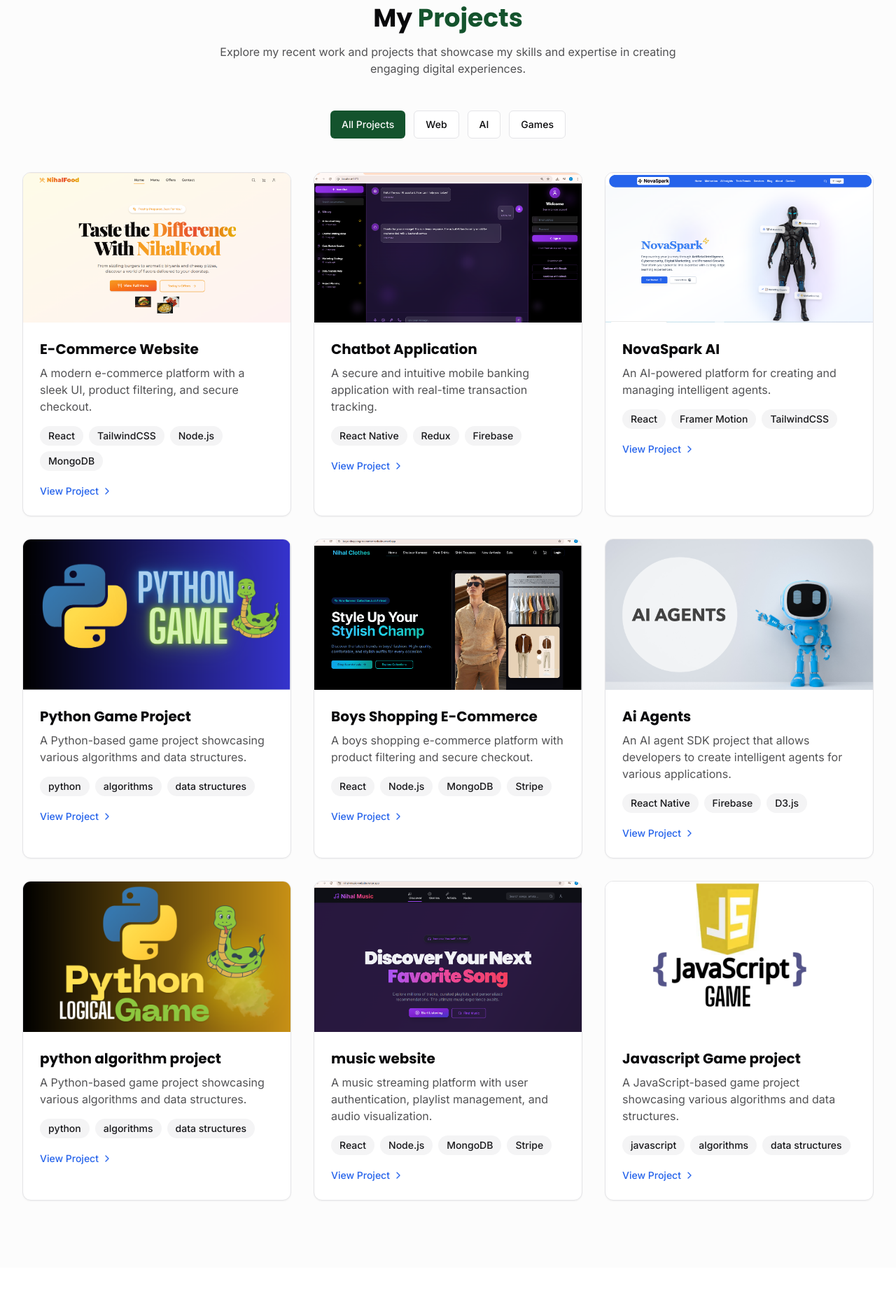
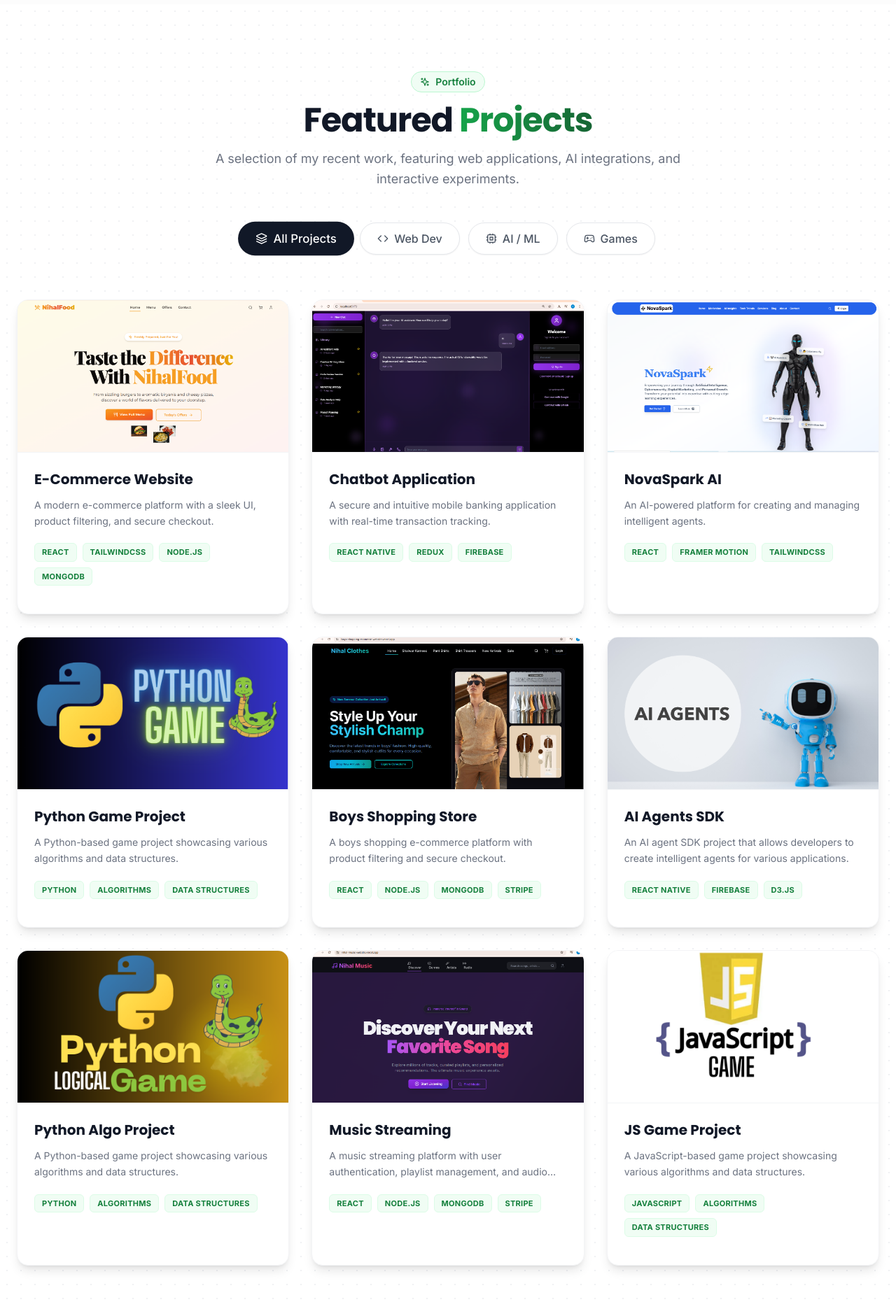
Before and after one commit to nihalraza369/My-Portfolio, a React (Vite) app: page / in a window 1280 px wide. Shown: the part 2080-3951 px from the top of the page at 70% size. Built offline with nearby package versions, Linux system fonts and the light colour scheme.

Commit message:
project update

```diff
--- a/src/components/Projects.jsx
+++ b/src/components/Projects.jsx
@@ -1,7 +1,6 @@
-
 import React, { useState } from 'react';
-import { motion } from 'framer-motion';
-import { ExternalLink, Github, ChevronRight } from 'lucide-react';
+import { motion, AnimatePresence } from 'framer-motion';
+import { ExternalLink, Github, ChevronRight, Layers, Code, Cpu, Gamepad2, Sparkles, FolderGit2 } from 'lucide-react';
 import { Button } from '@/components/ui/button';
 
 const Projects = () => {
@@ -44,13 +43,13 @@ const Projects = () => {
       description: 'A Python-based game project showcasing various algorithms and data structures.',
       image: '/python-games.png',
       category: 'games',
-      technologies: ['python','algorithms', 'data structures'],
+      technologies: ['Python','Algorithms', 'Data Structures'],
       liveLink: 'https://github.com/nihalraza369/Python-Projects',
       githubLink: 'https://github.com/nihalraza369/Python-Projects',
     },
     {
       id: 5,
-      title: 'Boys Shopping E-Commerce',
+      title: 'Boys Shopping Store',
       description: 'A boys shopping e-commerce platform with product filtering and secure checkout.',
       image: '/ecommerse.png',
       category: 'web',
@@ -60,7 +59,7 @@ const Projects = () => {
     },
     {
       id: 6,
-      title: 'Ai Agents',
+      title: 'AI Agents SDK',
       description: 'An AI agent SDK project that allows developers to create intelligent agents for various applications.',
       image: '/Agent.png',
       category: 'ai',
@@ -70,17 +69,17 @@ const Projects = () => {
     },
      {
       id: 7,
-      title: 'python algorithm project',
+      title: 'Python Algo Project',
       description: 'A Python-based game project showcasing various algorithms and data structures.',
       image: '/python-logical-game.png',
       category: 'games',
-      technologies: ['python','algorithms', 'data structures'],
+      technologies: ['Python','Algorithms', 'Data Structures'],
       liveLink: 'https://github.com/nihalraza369/Python-Game-project-',
       githubLink: 'https://github.com/nihalraza369/Python-Game-project-',
     },
     {
       id: 8,
-      title: 'music website',
+      title: 'Music Streaming',
       description: 'A music streaming platform with user authentication, playlist management, and audio visualization.',
       image: '/music.png',
       category: 'web',
@@ -90,109 +89,176 @@ const Projects = () => {
     },
     {
       id: 9,
-      title: 'Javascript Game project',
+      title: 'JS Game Project',
       description: 'A JavaScript-based game project showcasing various algorithms and data structures.',
-      image: '\js-game.png',
+      image: '/js-game.png',
       category: 'games',
-      technologies: ['javascript','algorithms', 'data structures'],
+      technologies: ['JavaScript','Algorithms', 'Data Structures'],
       liveLink: 'https://github.com/nihalraza369/Js-Game-project',
       githubLink: 'https://github.com/nihalraza369/Js-Game-project',
     },
   ];
 
   const filters = [
-    { id: 'all', name: 'All Projects' },
-    { id: 'web', name: 'Web' },
-    { id: 'ai', name: 'AI' },
-    { id: 'games', name: 'Games' },
+    { id: 'all', name: 'All Projects', icon: Layers },
+    { id: 'web', name: 'Web Dev', icon: Code },
+    { id: 'ai', name: 'AI / ML', icon: Cpu },
+    { id: 'games', name: 'Games', icon: Gamepad2 },
   ];
 
   const filteredProjects = activeFilter === 'all'
     ? projects
     : projects.filter(project => project.category === activeFilter);
 
-  const fadeInUp = {
-    hidden: { opacity: 0, y: 20 },
-    visible: { opacity: 1, y: 0 }
-  };
+  return (
+    <section className="relative bg-white py-24 overflow-hidden" id="projects">
 
-  return (
-    <div className="container-custom">
+      {/* === BACKGROUND DECORATION (Light Theme) === */}
+      <div className="absolute inset-0 bg-[radial-gradient(#e5e7eb_1px,transparent_1px)] [background-size:20px_20px] opacity-60 pointer-events-none"></div>
+
+      <div className="absolute top-0 right-0 w-[500px] h-[500px] bg-green-100/60 rounded-full blur-[100px] opacity-60 pointer-events-none -z-10"></div>
+      <div className="absolute bottom-0 left-0 w-[500px] h-[500px] bg-blue-100/40 rounded-full blur-[100px] opacity-60 pointer-events-none -z-10"></div>
+
+      <div className="container mx-auto px-6 relative z-10">
+
+        {/* === HEADER === */}
         <motion.div
-        initial="hidden"
-        whileInView="visible"
-        viewport={{ once: true, margin: "-100px" }}
-        transition={{ duration: 0.5 }}
-        variants={fadeInUp}
+          initial={{ opacity: 0, y: -20 }}
+          whileInView={{ opacity: 1, y: 0 }}
+          viewport={{ once: true }}
           className="text-center mb-12"
         >
-        <h2 className="text-3xl md:text-4xl font-bold mb-4">My <span className="text-green-900">Projects</span></h2>
-        <p className="text-foreground/70 max-w-2xl mx-auto">Explore my recent work and projects that showcase my skills and expertise in creating engaging digital experiences.</p>
+          <div className="inline-flex items-center gap-2 px-3 py-1 rounded-full bg-green-50 border border-green-200 text-green-700 text-sm font-semibold mb-4">
+            <Sparkles size={14} />
+            <span>Portfolio</span>
+          </div>
+          <h2 className="text-4xl md:text-5xl font-extrabold text-gray-900 mb-4 tracking-tight">
+            Featured <span className="text-transparent bg-clip-text bg-gradient-to-r from-green-600 to-green-800">Projects</span>
+          </h2>
+          <p className="text-gray-500 max-w-2xl mx-auto text-lg leading-relaxed">
+            A selection of my recent work, featuring web applications, AI integrations, and interactive experiments.
+          </p>
         </motion.div>
 
+        {/* === FILTER BUTTONS === */}
         <motion.div
-        initial="hidden"
-        whileInView="visible"
-        viewport={{ once: true, margin: "-100px" }}
-        transition={{ duration: 0.5, delay: 0.2 }}
-        variants={fadeInUp}
-        className="flex flex-wrap justify-center gap-3 mb-12"
+          initial={{ opacity: 0, y: 20 }}
+          whileInView={{ opacity: 1, y: 0 }}
+          viewport={{ once: true }}
+          className="flex flex-wrap justify-center gap-3 mb-16"
         >
           {filters.map((filter) => (
-          <Button
+            <button
               key={filter.id}
-            variant={activeFilter === filter.id ? "default" : "outline"}
               onClick={() => setActiveFilter(filter.id)}
-            className={activeFilter === filter.id ? "bg-green-900 hover:bg-green-800" : ""}
+              className={`
+                px-6 py-2.5 rounded-full flex items-center gap-2 font-medium transition-all duration-300 shadow-sm
+                ${activeFilter === filter.id
+                  ? 'bg-gray-900 text-white shadow-lg scale-105'
+                  : 'bg-white text-gray-600 border border-gray-200 hover:bg-gray-50 hover:border-gray-300'}
+              `}
             >
+              <filter.icon size={16} />
               {filter.name}
-          </Button>
+            </button>
           ))}
         </motion.div>
 
-      <div className="grid md:grid-cols-2 lg:grid-cols-3 gap-8">
-        {filteredProjects.map((project, index) => (
+        {/* === PROJECTS GRID === */}
+        <motion.div
+          layout
+          className="grid md:grid-cols-2 lg:grid-cols-3 gap-8"
+        >
+          <AnimatePresence mode='popLayout'>
+            {filteredProjects.map((project) => (
               <motion.div
                 key={project.id}
-            initial="hidden"
-            whileInView="visible"
-            viewport={{ once: true, margin: "-50px" }}
-            transition={{ duration: 0.5, delay: index * 0.1 }}
-            variants={fadeInUp}
-            className="project-card group"
+                layout
+                initial={{ opacity: 0, scale: 0.9 }}
+                animate={{ opacity: 1, scale: 1 }}
+                exit={{ opacity: 0, scale: 0.9 }}
+                transition={{ duration: 0.3 }}
+                className="group relative bg-white rounded-2xl overflow-hidden border border-gray-100 shadow-lg hover:shadow-xl hover:-translate-y-2 transition-all duration-300"
               >
-            <div className="relative overflow-hidden aspect-video">
-              <img  alt={`Screenshot of ${project.title} project`} className="w-full h-full object-cover transition-transform duration-500 group-hover:scale-105" src={project.image} />
-              <div className="absolute inset-0 bg-gradient-to-t from-black/70 to-transparent opacity-0 group-hover:opacity-100 transition-opacity duration-300 flex items-end justify-between p-4">
-                <div className="flex space-x-3">
-                  <a href={project.githubLink} target="_blank" rel="noopener noreferrer" className="bg-background/20 backdrop-blur-sm p-2 rounded-full hover:bg-background/40 transition-colors">
-                    <Github size={18} className="text-white" />
+
+                {/* Image Section */}
+                <div className="relative overflow-hidden aspect-video border-b border-gray-100">
+                  <img
+                    src={project.image}
+                    alt={project.title}
+                    className="w-full h-full object-cover transition-transform duration-700 group-hover:scale-105"
+                    onError={(e) => {
+                      e.target.src = "https://images.unsplash.com/photo-1498050108023-c5249f4df085?q=80&w=1000&auto=format&fit=crop"
+                    }}
+                  />
+
+                  {/* Overlay with Buttons */}
+                  <div className="absolute inset-0 bg-black/40 opacity-0 group-hover:opacity-100 transition-opacity duration-300 flex items-center justify-center gap-4 backdrop-blur-[2px]">
+                    <a
+                      href={project.githubLink}
+                      target="_blank"
+                      rel="noopener noreferrer"
+                      className="flex items-center gap-2 px-5 py-2.5 bg-white text-gray-900 rounded-full font-bold hover:bg-green-500 hover:text-white transition-all transform hover:scale-105 shadow-xl"
+                    >
+                      <Github size={18} /> Code
                     </a>
-                  <a href={project.liveLink} target="_blank" rel="noopener noreferrer" className="bg-background/20 backdrop-blur-sm p-2 rounded-full hover:bg-background/40 transition-colors">
-                    <ExternalLink size={18} className="text-white" />
+                    <a
+                      href={project.liveLink}
+                      target="_blank"
+                      rel="noopener noreferrer"
+                      className="flex items-center gap-2 px-5 py-2.5 bg-gray-900 text-white rounded-full font-bold hover:bg-green-600 transition-all transform hover:scale-105 shadow-xl"
+                    >
+                      <ExternalLink size={18} /> Demo
                     </a>
                   </div>
                 </div>
+
+                {/* Content Section */}
+                <div className="p-6">
+                  <div className="flex justify-between items-start mb-3">
+                     <h3 className="text-xl font-bold text-gray-900 group-hover:text-green-700 transition-colors">{project.title}</h3>
                   </div>
 
-            <div className="p-6">
-              <h3 className="text-xl font-bold mb-2">{project.title}</h3>
-              <p className="text-foreground/70 mb-4">{project.description}</p>
+                  <p className="text-gray-500 text-sm mb-5 line-clamp-2 leading-relaxed">{project.description}</p>
 
+                  {/* Tech Stack Pills (Light Theme) */}
                   <div className="flex flex-wrap gap-2 mb-4">
-                {project.technologies.map((tech, i) => (
-                  <span key={i} className="skill-tag">{tech}</span>
+                    {project.technologies.slice(0, 4).map((tech, i) => (
+                      <span
+                        key={i}
+                        className="px-2.5 py-1 text-[11px] uppercase font-bold tracking-wide rounded-md bg-green-50 text-green-700 border border-green-100 group-hover:bg-green-100 transition-colors"
+                      >
+                        {tech}
+                      </span>
                     ))}
                   </div>
 
-              <a href={project.liveLink} target="_blank" rel="noopener noreferrer" className="inline-flex items-center text-sm font-medium text-blue-600 hover:text-blue-800 transition-colors">
-                View Project <ChevronRight size={16} className="ml-1" />
-              </a>
                 </div>
               </motion.div>
             ))}
+          </AnimatePresence>
+        </motion.div>
+
+        {/* === BOTTOM CTA === */}
+        <motion.div
+            initial={{ opacity: 0 }}
+            whileInView={{ opacity: 1 }}
+            viewport={{ once: true }}
+            className="mt-16 text-center"
+        >
+            <a
+                href="https://github.com/nihalraza369"
+                target="_blank"
+                rel="noopener noreferrer"
+                className="inline-flex items-center gap-2 px-8 py-3 rounded-full bg-gray-900 text-white font-semibold hover:bg-green-700 transition-all shadow-lg hover:shadow-green-900/20 hover:-translate-y-1"
+            >
+                <FolderGit2 size={20} />
+                View More on GitHub
+            </a>
+        </motion.div>
+
       </div>
-    </div>
+    </section>
   );
 };
 
```
Lines whose indentation alone changed are shown as unchanged.
